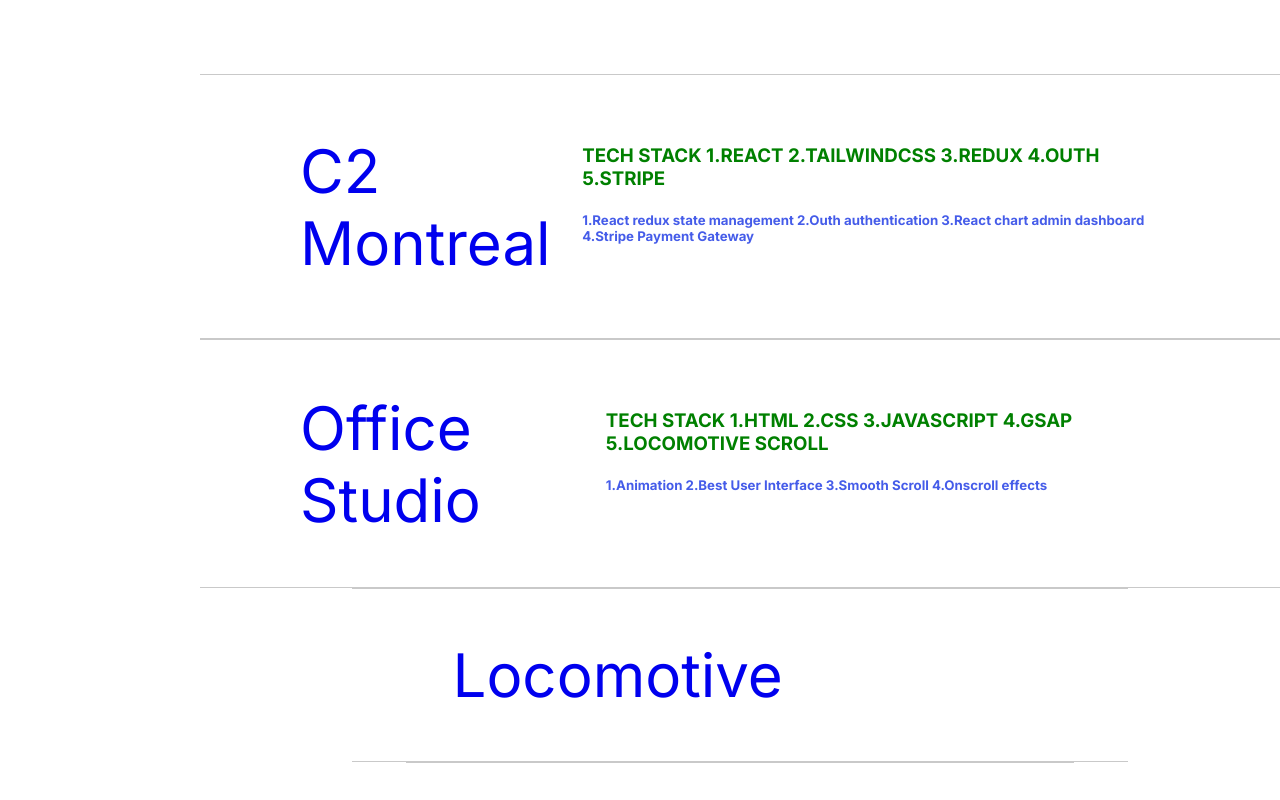
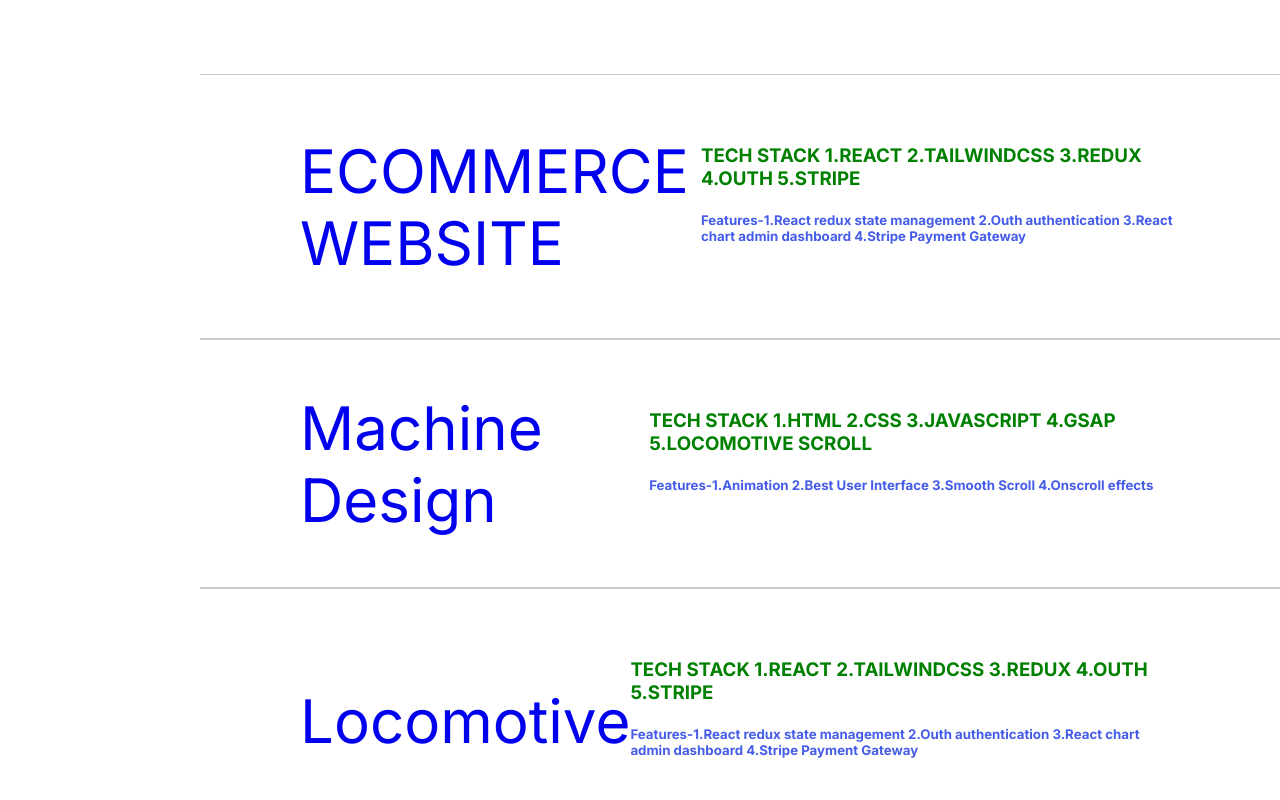
Before and after one commit to Madhyam123/Final_Nextjs_Potfolio_Website, a Next.js app: page / in a window 1280 px wide. Shown: the part 1460-2260 px from the top of the page. Built offline with nearby package versions, Linux system fonts and the light colour scheme.

Commit message:
Update index.jsx

```diff
--- a/src/components/Projects/index.jsx
+++ b/src/components/Projects/index.jsx
@@ -7,33 +7,38 @@
 import Image from 'next/image';
 import Rounded from '../../common/RoundedButton';
 import Link from 'next/link';
+
 const projects = [
   {
-    title: "C2 Montreal",
-    src: "c2montreal.png",
+    title: "ECOMMERCE WEBSITE",
+    src: "ecom.png",
     stack: "TECH STACK 1.REACT 2.TAILWINDCSS 3.REDUX 4.OUTH 5.STRIPE",
-    Feature:"1.React redux state management 2.Outh authentication 3.React chart admin dashboard 4.Stripe Payment Gateway",
+    Feature:"Features-1.React redux state management 2.Outh authentication 3.React chart admin dashboard 4.Stripe Payment Gateway",
     color: "#000000",
     href:"https://madhyamecommercesite.netlify.app/"
 
   },
   {
-    title: "Office Studio",
-    src: "officestudio.png",
+    title: "Machine Design",
+    src: "image 4.png",
     stack: "TECH STACK 1.HTML 2.CSS 3.JAVASCRIPT 4.GSAP 5.LOCOMOTIVE SCROLL",
-    Feature:"1.Animation 2.Best User Interface 3.Smooth Scroll 4.Onscroll effects",
+    Feature:"Features-1.Animation 2.Best User Interface 3.Smooth Scroll 4.Onscroll effects",
     color: "#8C8C8C",
     href:"https://madhyammachine.netlify.app/"
   },
   {
     title: "Locomotive",
     src: "locomotive.png",
+    stack: "TECH STACK 1.REACT 2.TAILWINDCSS 3.REDUX 4.OUTH 5.STRIPE",
+    Feature:"Features-1.React redux state management 2.Outh authentication 3.React chart admin dashboard 4.Stripe Payment Gateway",
     color: "#EFE8D3",
     href:"https://madhyamecommercesite.netlify.app/"
   },
   {
     title: "Silencio",
     src: "silencio.png",
+    stack: "TECH STACK 1.HTML 2.CSS 3.JAVASCRIPT 4.GSAP 5.LOCOMOTIVE SCROLL",
+    Feature:"Features-1.Animation 2.Best User Interface 3.Smooth Scroll 4.Onscroll effects",
     color: "#706D63",
     href:"https://madhyamecommercesite.netlify.app/"
   }
@@ -89,19 +94,15 @@
   <main onMouseMove={(e) => {moveItems(e.clientX, e.clientY)}} className={styles.projects}>
     <div className={styles.body}>
       {
-        projects.map( (project,  index) => {
-          return <Link className={styles.name} href={project.href}><Project  href={project.href}  index={index} stack={project.stack}
-          Feature={project.Feature}
-          title={project.title} manageModal={manageModal} key={index}  /></Link>
-
+        projects.map( (project, index) => {
+          return <Link className={styles.name} href={project.href}><Project  href={project.href}  index={index} title={project.title} stack={project.stack}
+          Feature={project.Feature} manageModal={manageModal} key={index}  /></Link>
         })
       }
     </div>
-    <Link href='/project'>
     <Rounded>
       <p>More work</p>
     </Rounded>
-    </Link>
     <>
         <motion.div ref={modalContainer} variants={scaleAnimation} initial="initial" animate={active ? "enter" : "closed"} className={styles.modalContainer}>
             <div style={{top: index * -100 + "%"}} className={styles.modalSlider}>
```
